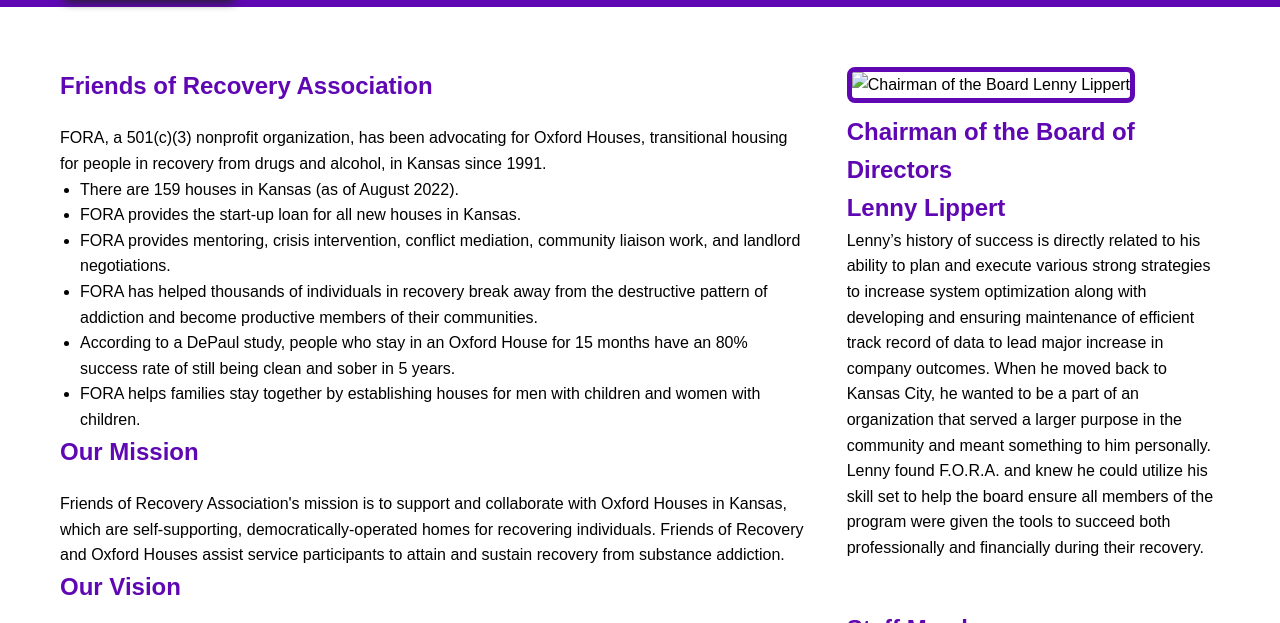
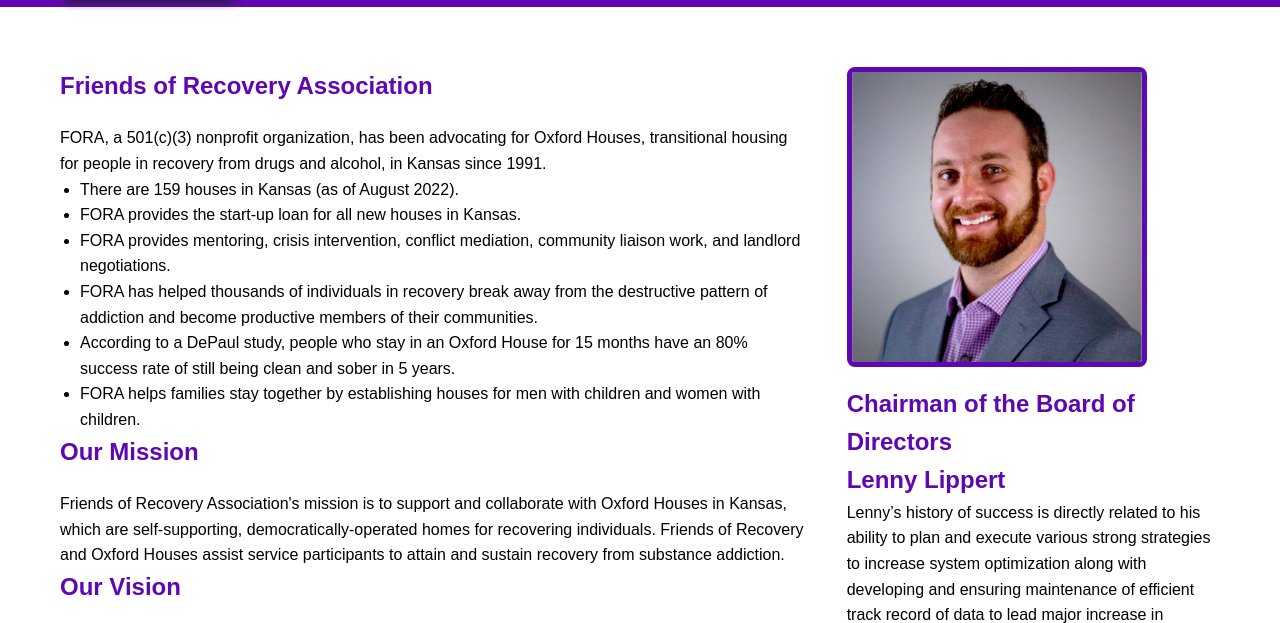
Before and after one commit to FriendsOfRecovery/website, a website: page public/about-fora.html in a window 1280 px wide. Shown: the part 133-756 px from the top of the page. Drawn offline with Linux system fonts and the light colour scheme.

Commit message:
add some bio pics to check if cloudflare is working

```diff
--- a/public/about-fora.html
+++ b/public/about-fora.html
@@ -65,7 +65,7 @@
                     <div class="about-images">
                         <!-- Chairman Image and Bio -->
                         <div class="staff-member">
-                            <img src="assets/chairman.jpg" alt="Chairman of the Board Lenny Lippert" class="staff-image">
+                            <img src="assets/lennyLippert.jpg" alt="Chairman of the Board Lenny Lippert" class="staff-image">
                             <h2>Chairman of the Board of Directors<br>Lenny Lippert</h2>
                             <p>Lenny’s history of success is directly related to his ability to plan and execute various strong strategies to increase system optimization along with developing and ensuring maintenance of efficient track record of data to lead major increase in company outcomes. When he moved back to Kansas City, he wanted to be a part of an organization that served a larger purpose in the community and meant something to him personally. Lenny found F.O.R.A. and knew he could utilize his skill set to help the board ensure all members of the program were given the tools to succeed both professionally and financially during their recovery.</p>
                         </div>
```
Also changed, not shown: public/assets/ericaHasler.jpg (added), public/assets/lennyLippert.jpg (added).
